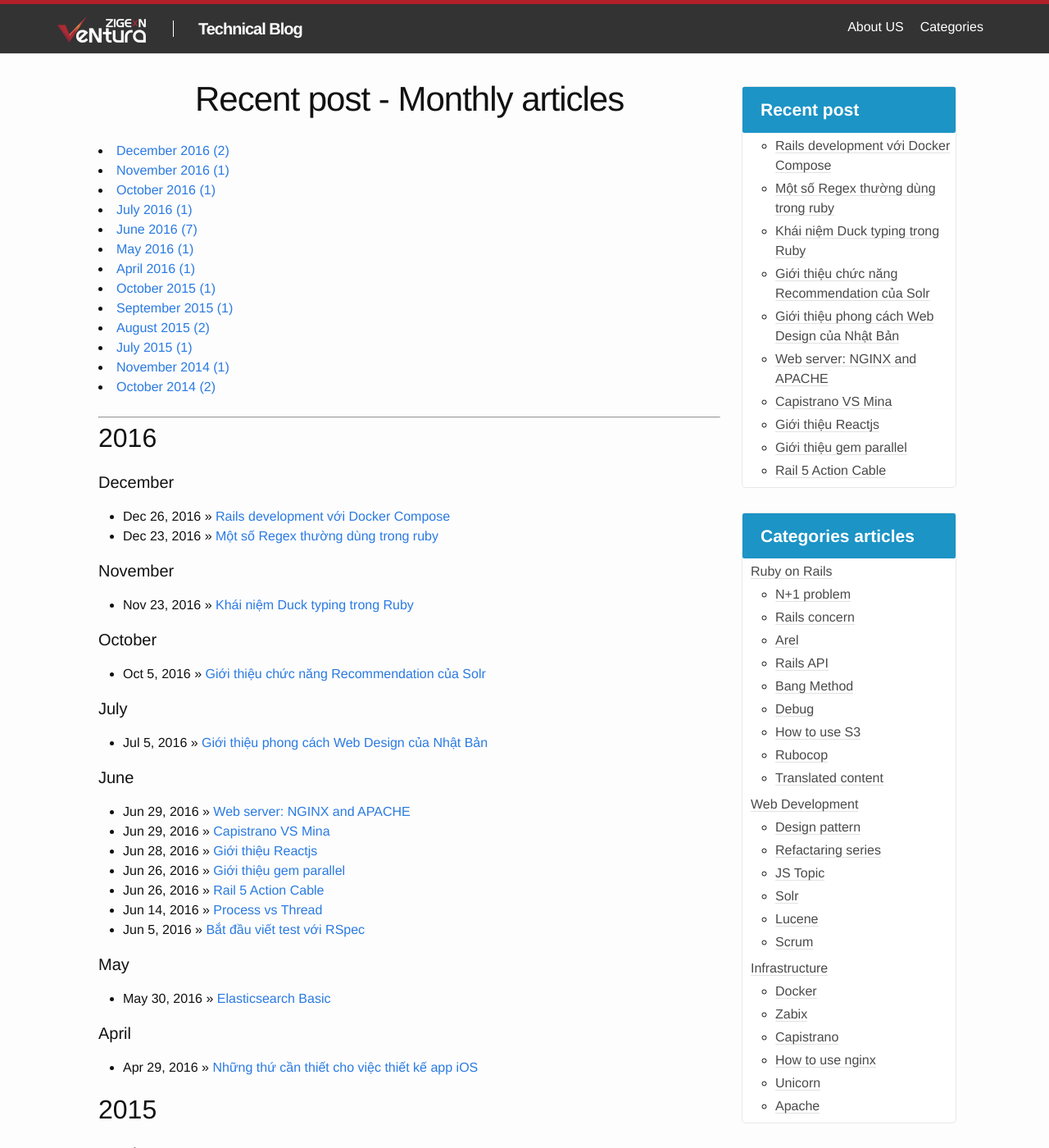
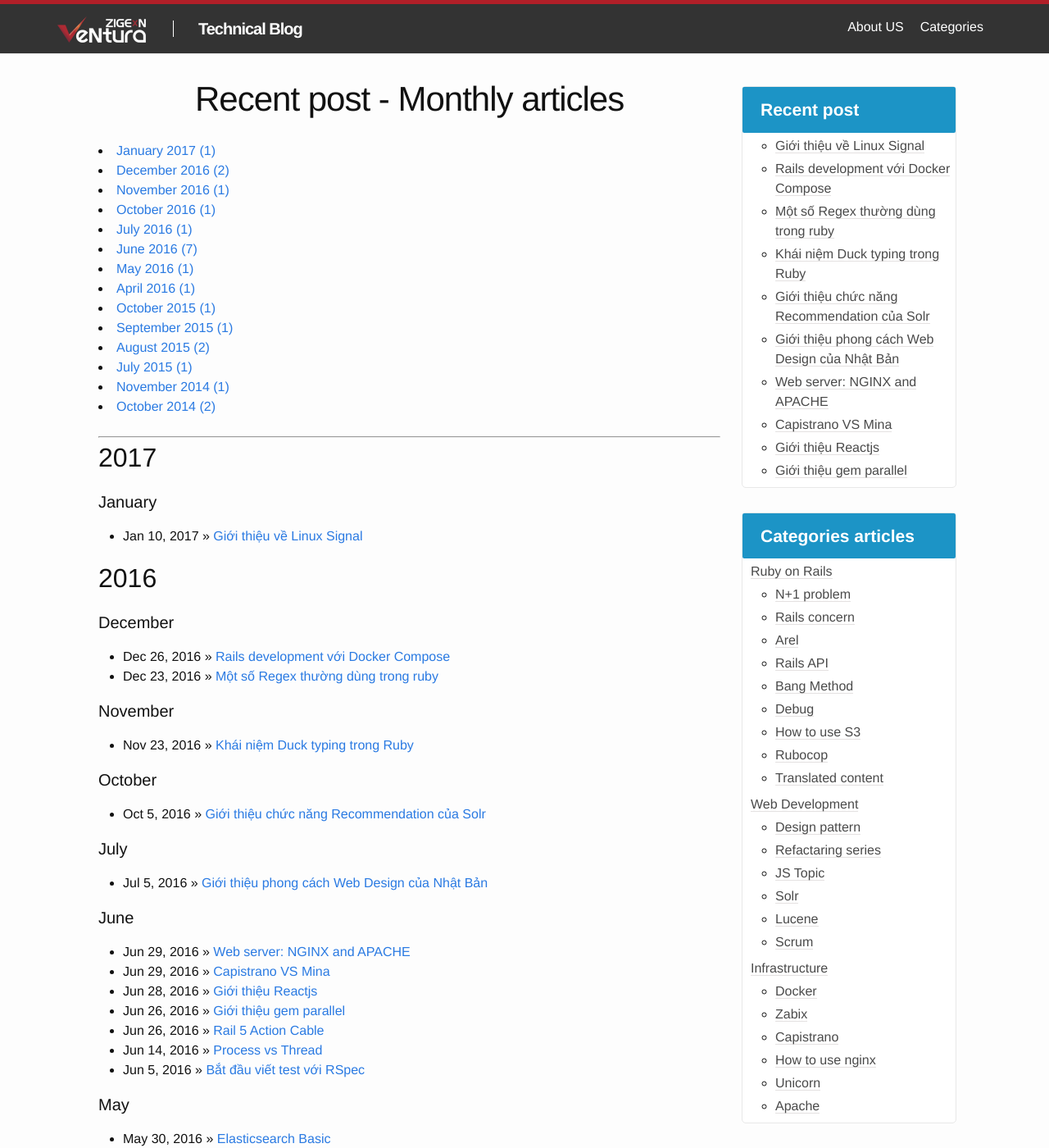
Before and after one commit to ZIGExN-VeNtura/ZIGExN-VeNtura.github.io, a Jekyll site: the page built from recent_post.html, in a window 1280 px wide and 1400 px high. Shown: the whole window at 82% size. Built offline with Jekyll 4.4.1, drawn with Linux system fonts in a browser that asks for light colours; some of the changed lines change nothing that is shown.

Commit message:
linux signal

```diff
--- /dev/null
+++ b/_posts/2017-01-10-linux-signal-basic.md
@@ -0,0 +1,105 @@
+---
+layout: post
+title: "Giới thiệu về Linux Signal"
+date:   2017-01-10
+summary: Trong bài viết này, ta sẽ làm quen với khái niệm signal trong Linux và cách xử lý các signal này trong Ruby.
+categories: [Ruby]
+tags: ["ruby", "devops"]
+images: /images/linux-signal.png
+author: Vinh Nguyen
+---
+
+### Cơ chế chia sẽ thông tin giữa process trong Linux
+
+Trong Linux, mỗi process sẽ có một không gian địa chỉ, vùng nhớ riêng. Điều này đồng nghĩa với việc một process không thể trực tiếp access hay thay đổi một process khác.
+Tuy nhiên, cũng có trường hợp ta muốn gửi thông tin qua lại giữa các process, khi đó ta phải lựa chọn dùng một số cơ chế được cung cấp sẵn bởi Linux, một số cơ chế thường được sử dụng:
+
+  - Pipe
+  - Signal
+  - Socket
+
+Trong bài viết này, ta sẽ tìm hiểu về Signal, một trong những cơ chế thường được hay sử dụng trong việc gửi thông tin đơn giản giữa các process.
+
+### Signal là gì?
+
+Linux Signal là cơ chế đơn giản của Linux giúp ta gửi một số message được định nghĩa trước giữa kernel với process hoặc process với process. Kernel có thể gửi signal cho process khi có lỗi xảy ra, hoặc khi có một sự kiện nào đó(ví dụ khi user bấm Ctrl + C). Ngoài ra, giữa những process với nhau cũng có thể gửi nhận signal. Việc handle gửi/nhận giữa các process sẽ được kernel đảm nhiệm thông qua các system call([kill(2)](http://man7.org/linux/man-pages/man2/kill.2.html), [sigaction(2)](http://man7.org/linux/man-pages/man2/sigaction.2.html), [signal(7)](http://man7.org/linux/man-pages/man7/signal.7.html)). Có thể hiểu kernel sẽ giữ vai trò trung gian nhận yêu cầu gửi signal từ một process và gửi signal này đến process đích.
+
+### Gửi một signal như thế nào?
+
+Trong Ruby, ta dùng method `Process.kill` để gửi signal đến process khác. Ví dụ:
+
+Mở một session irb và input như sau:
+
+{% highlight bash %}
+irb(main):001:0> Process.pid
+=> 23204
+{% endhighlight %}
+
+Mở thêm một session irb mới:
+
+{% highlight bash %}
+irb(main):001:0> Process.kill(:INT, 23204)
+{% endhighlight %}
+
+Khi đó ta sẽ thấy session irb đầu tiên bị thoát ra. Ở trên ta đã dùng method `Process.kill` để gửi signal `INT`(interrupt) đến một process, khi một process nhận được signal này sẽ kết thúc thực thi và exit. Tương tự với method `Process.kill` trong Linux ta có command `kill` với cùng chức năng, ví dụ:
+
+{% highlight bash %}
+kill -s INT 23204
+{% endhighlight %}
+
+Trong Linux số lượng và ý nghĩa các signal thường ít thay đổi, dưới đây là danh sách một số signal thông dụng:
+
+| Signal | Value | Comment |
+|---------|------------|---------|
+| SIGHUP | 1 | Hangup |
+| SIGINT | 2 | Interrupt from keyboard |
+| SIGQUIT | 3 | Quit from keyboard |
+| SIGKILL | 9 | Kill signal |
+| SIGTERM | 15 | Termination signal |
+| SIGUSR1 | 30, 10, 16 | Custom signal 1 |
+| SIGUSR2 | 31, 12, 17 | Custom signal 2 |
+
+Trong table trên, một signal có thể được gọi bằng tên(như SIGINT, SIGKILL), hoặc cũng có thể gọi thông qua code của signal(1, 2, 3), do đó 2 command sau là tương đương:
+
+{% highlight bash %}
+kill -s INT 23204
+
+kill -2 23204
+{% endhighlight %}
+
+
+### Handle signal
+
+Ở trên ta đã dùng method `Process.kill`(hoặc command `kill`) để gửi signal, tương tự ta sẽ có cơ chế để xử lý khi process nhận được một signal, khi đó process có thể lựa chọn một trong các phương án:
+- Bỏ qua, không xử lý signal, tiếp tục luồng xử lý của chương trình như bình thường.
+- Tuân theo cơ chế mặc định(ví dụ, mặc định khi nhận được signal INT chương trình sẽ exit).
+- Bắt và xử lý signal.
+
+Trong Linux, để handle một signal ta sẽ dùng cơ chế trap, trong ví dụ sau ta sẽ viết một chương trình handle signal INT:
+
+{% highlight ruby %}
+# trap_int.rb
+puts Process.pid
+trap(:INT){ puts "INT signal received, ignored" }
+sleep
+{% endhighlight %}
+
+Ở một session thứ 2, ta gửi signal INT cho process thứ nhất băng command `kill` như sau(hoặc có thể bấm Ctrl + C):
+
+{% highlight bash %}
+kill -s INT <pid>
+{% endhighlight %}
+
+Ta thấy, khi nhận signal INT proccess đầu tiên sẽ không thoát ra mà vẫn tiếp tục thực thi và chỉ in ra dòng thông báo "INT signal received, ignored".
+
+### SIGKILL
+
+Phần lớn các signal ta để có thể dùng cơ chế trap để bắt signal, tuy nhiên đối với signal SIGKILL, process sẽ không trap được, và khi nhận được signal này, process sẽ bị buộc phải exit. Signal này thường được gọi thông qua command:
+
+{% highlight bash %}
+kill -9 <pid>
+{% endhighlight %}
+
+### SIGUSR1, SIGUSR2
+
+Ngoài các signal có ý nghĩa đã được định trước, Linux cung cấp 2 signal custom SIGUSR1 và SIGUSR2, ý nghĩa của 2 signal này như thế nào hoàn toàn do process của bạn định nghĩa. Chẳng hạn, khi dùng unicorn, nếu gửi signal SIGUSR2 đến process master, unicorn sẽ reload lại server.
--- a/_sass/_layout.scss
+++ b/_sass/_layout.scss
@@ -302,6 +302,19 @@
       @include media-query($on-laptop) {
           font-size: 18px;
       }
+  }
+  table {
+    border-collapse: collapse;
+    border-spacing: 0;
+    border:1px solid #000000;
+    width: 100%;
+    margin-bottom: 5px;
+    th {
+      border:1px solid #000000;
+    }
+    td {
+      border:1px solid #000000;
+    }
   }
 }
 
```
Also changed, not shown: images/linux-signal.png (added).
